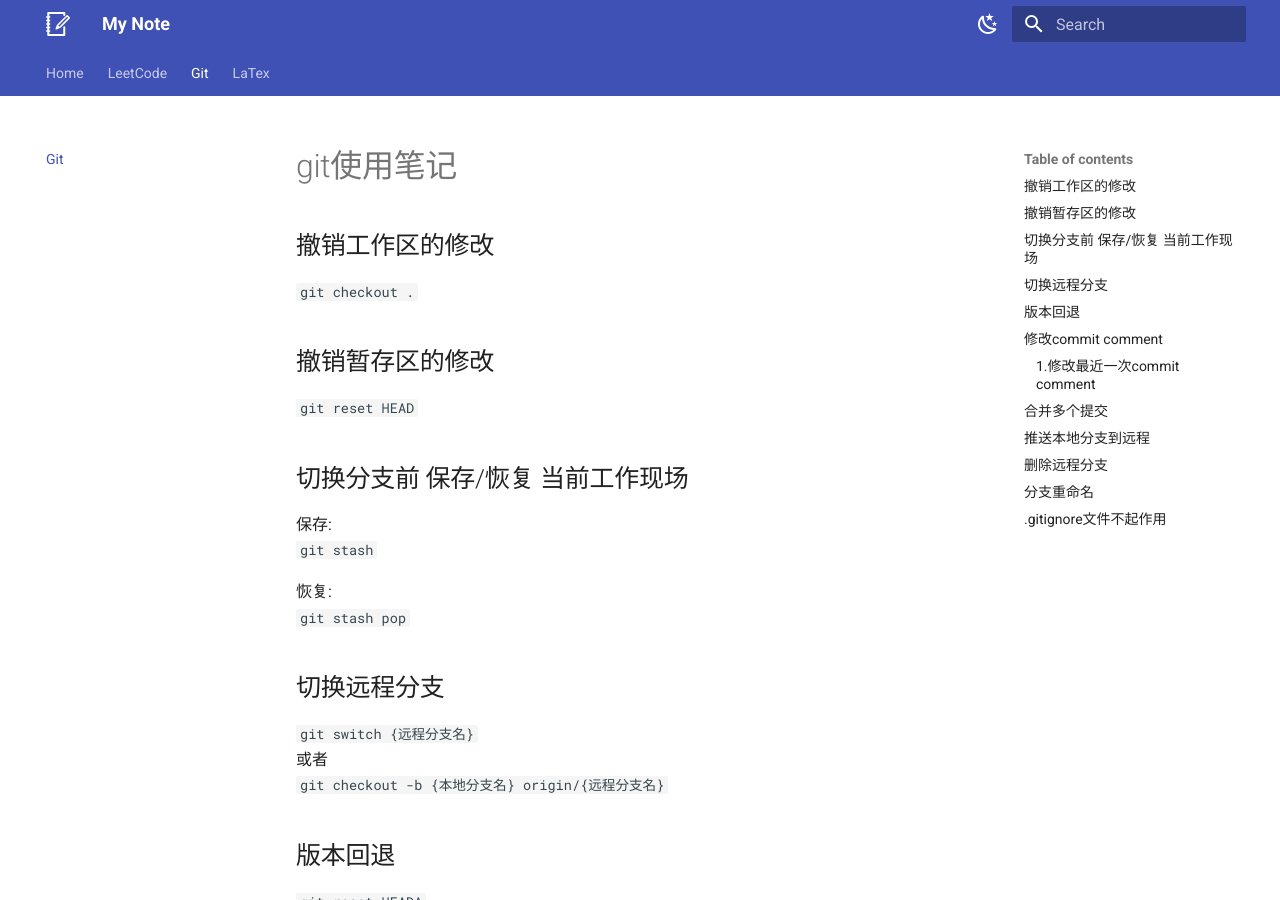
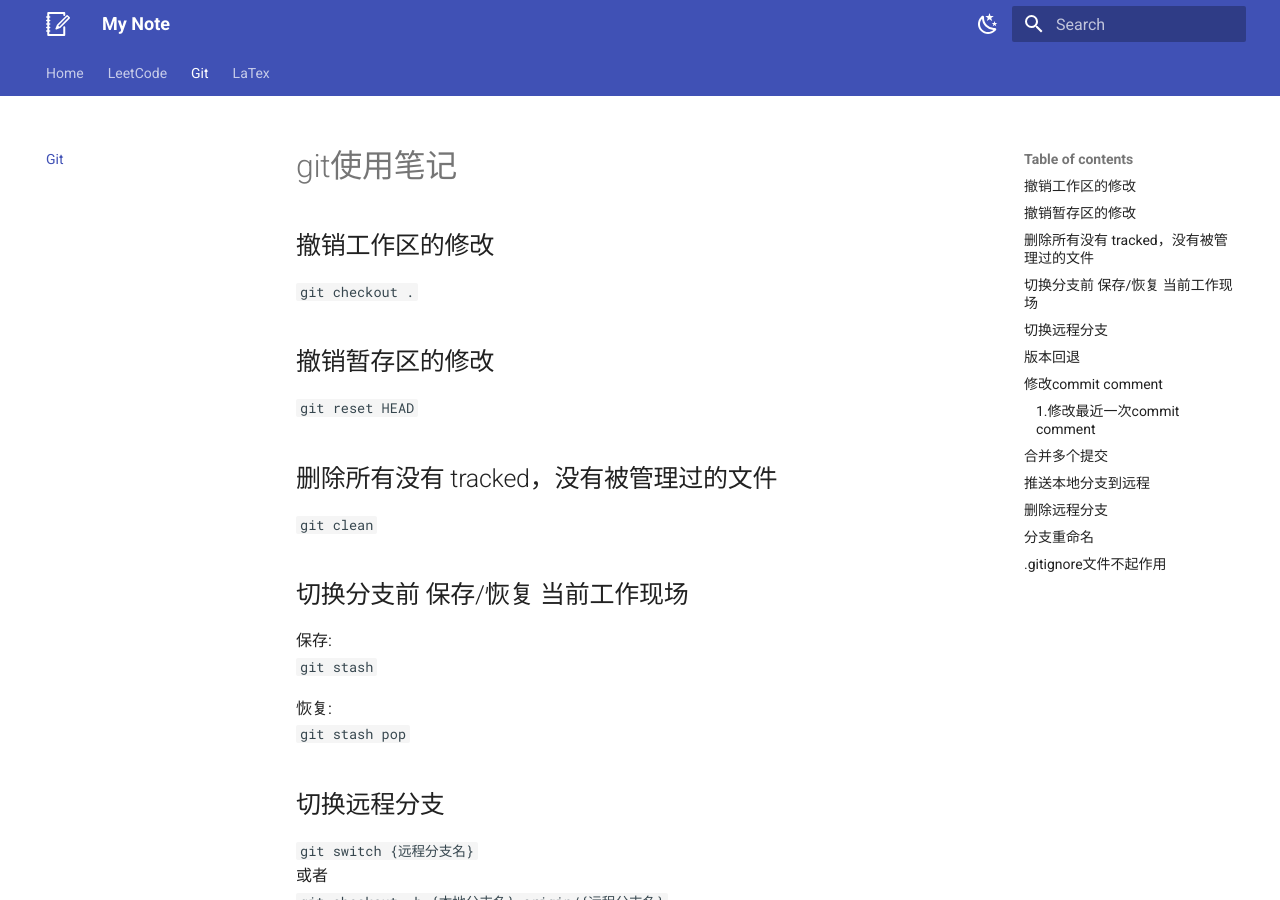
Before and after one commit to mjw879/my-note, an MkDocs documentation site: the page built from docs/Git/git.md, in a window 1280 px wide and 900 px high. Built offline with MkDocs 1.6.1 and Material for MkDocs 9.7.7, drawn with Linux system fonts in a browser that asks for light colours.

Commit message:
git: 删除untrack 文件

```diff
--- a/docs/Git/git.md
+++ b/docs/Git/git.md
@@ -11,6 +11,9 @@
 `git reset HEAD`
 
 
+## 删除所有没有 tracked，没有被管理过的文件
+
+`git clean`
 
 ## 切换分支前 保存/恢复 当前工作现场
 
```
